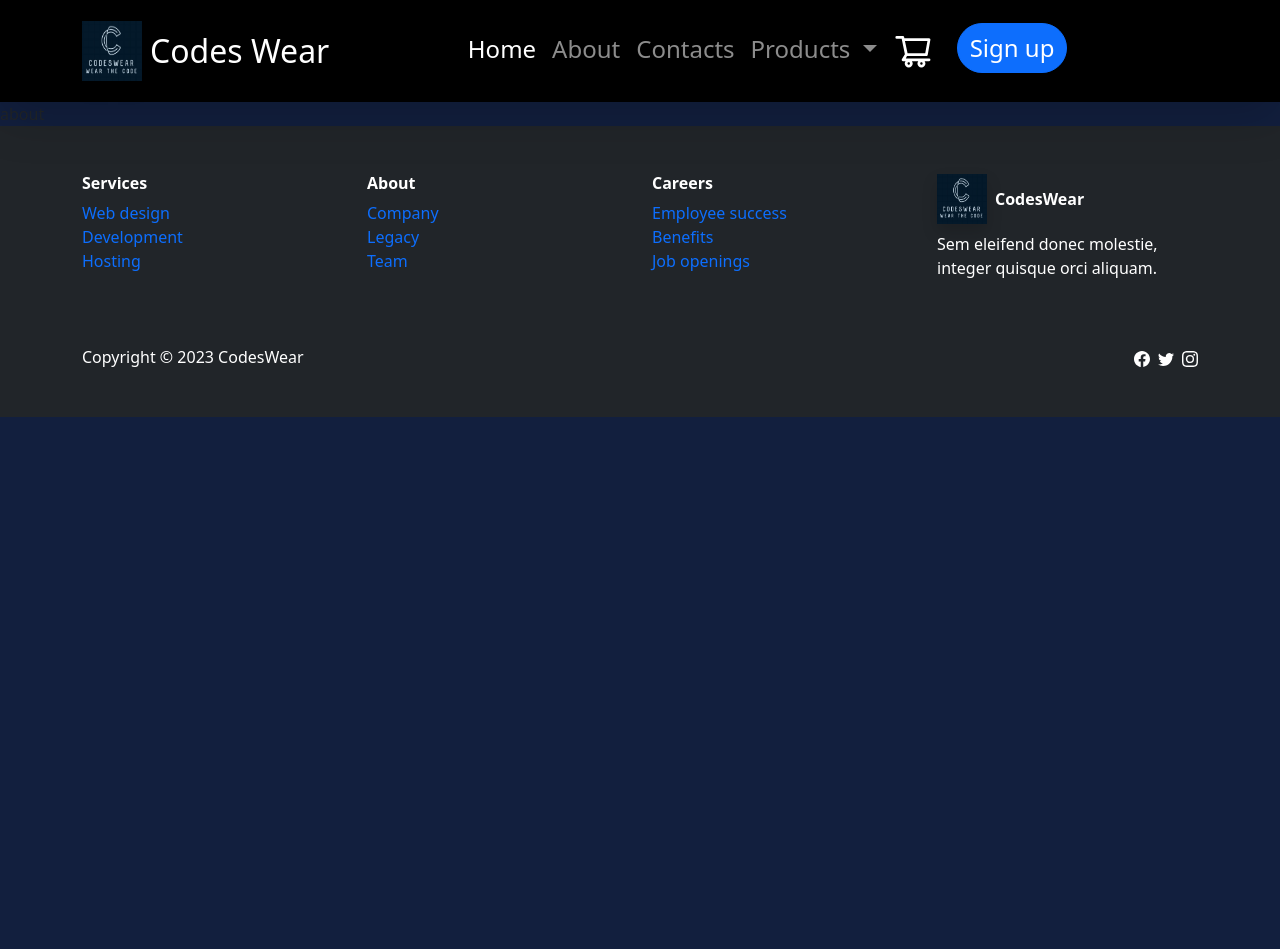
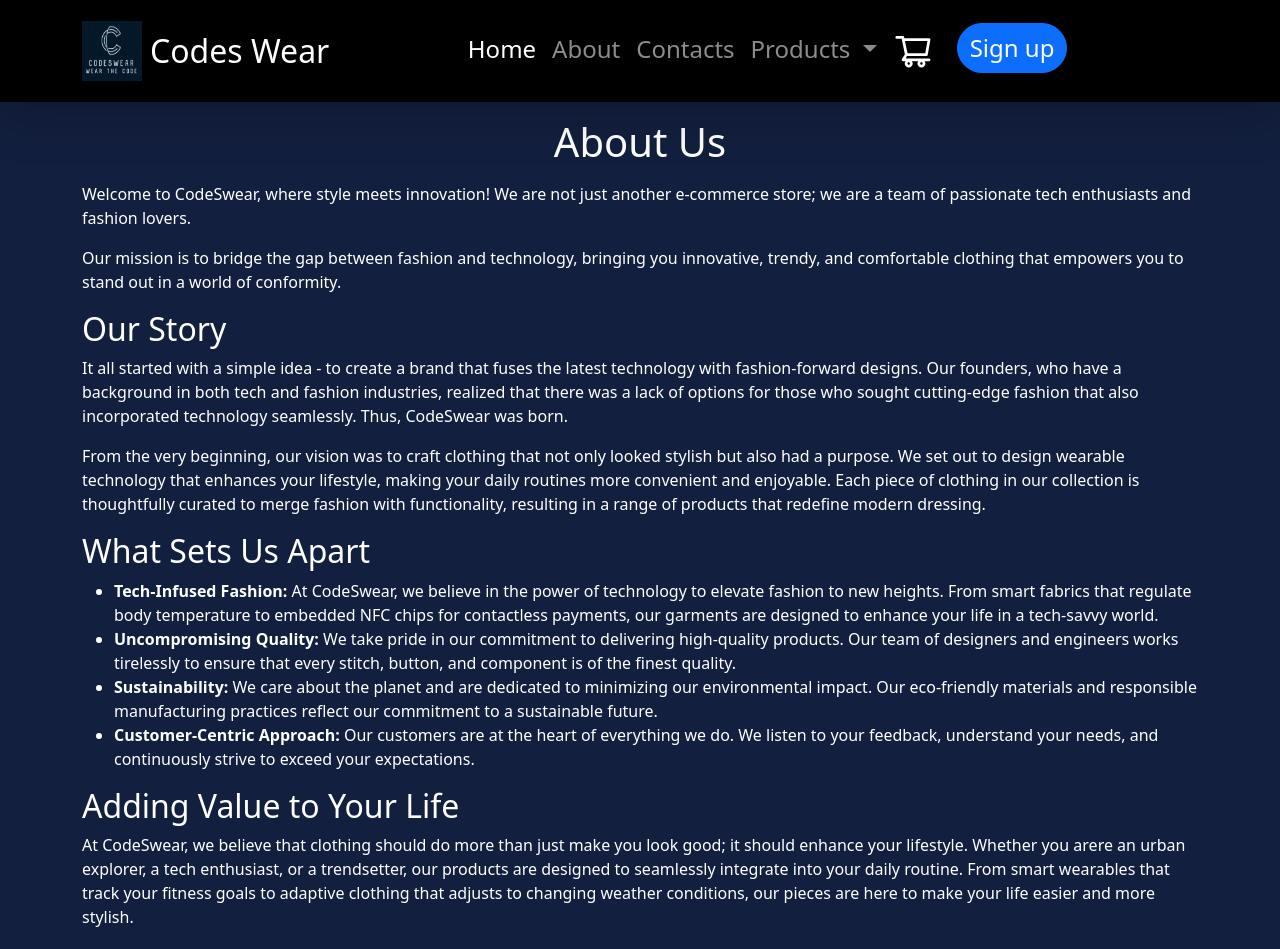
Before and after one commit to BUFONJOKER/CODES-WEAR, a Next.js app: page /about in a window 1280 px wide. Shown: the top 949 px of the page. Before the commit the page ends 800 px from the top, so only its background shows below. Built offline with nearby package versions, Linux system fonts and the light colour scheme.

Commit message:
content added

```diff
--- a/pages/about.js
+++ b/pages/about.js
@@ -1,7 +1,93 @@
-import React from 'react'
+import React from "react";
 
 export default function About() {
   return (
-    <div>about</div>
-  )
+    <div>
+      <main>
+        <section>
+          <div class="container text-white">
+            <h1 className="text-center m-3 fs-1">About Us</h1>
+            <p>
+              Welcome to CodeSwear, where style meets innovation! We are not
+              just another e-commerce store; we are a team of passionate tech
+              enthusiasts and fashion lovers.
+            </p>
+            <p>
+              Our mission is to bridge the gap between fashion and technology,
+              bringing you innovative, trendy, and comfortable clothing that
+              empowers you to stand out in a world of conformity.
+            </p>
+            <h2>Our Story</h2>
+            <p>
+              It all started with a simple idea - to create a brand that fuses
+              the latest technology with fashion-forward designs. Our founders,
+              who have a background in both tech and fashion industries,
+              realized that there was a lack of options for those who sought
+              cutting-edge fashion that also incorporated technology seamlessly.
+              Thus, CodeSwear was born.
+            </p>
+            <p>
+              From the very beginning, our vision was to craft clothing that not
+              only looked stylish but also had a purpose. We set out to design
+              wearable technology that enhances your lifestyle, making your
+              daily routines more convenient and enjoyable. Each piece of
+              clothing in our collection is thoughtfully curated to merge
+              fashion with functionality, resulting in a range of products that
+              redefine modern dressing.
+            </p>
+            <h2>What Sets Us Apart</h2>
+            <ul>
+              <li>
+                <strong>Tech-Infused Fashion:</strong> At CodeSwear, we believe
+                in the power of technology to elevate fashion to new heights.
+                From smart fabrics that regulate body temperature to embedded
+                NFC chips for contactless payments, our garments are designed to
+                enhance your life in a tech-savvy world.
+              </li>
+              <li>
+                <strong>Uncompromising Quality:</strong> We take pride in our
+                commitment to delivering high-quality products. Our team of
+                designers and engineers works tirelessly to ensure that every
+                stitch, button, and component is of the finest quality.
+              </li>
+              <li>
+                <strong>Sustainability:</strong> We care about the planet and
+                are dedicated to minimizing our environmental impact. Our
+                eco-friendly materials and responsible manufacturing practices
+                reflect our commitment to a sustainable future.
+              </li>
+              <li>
+                <strong>Customer-Centric Approach:</strong> Our customers are at
+                the heart of everything we do. We listen to your feedback,
+                understand your needs, and continuously strive to exceed your
+                expectations.
+              </li>
+            </ul>
+            <h2>Adding Value to Your Life</h2>
+            <p>
+              At CodeSwear, we believe that clothing should do more than just
+              make you look good; it should enhance your lifestyle. Whether
+              you arere an urban explorer, a tech enthusiast, or a trendsetter, our
+              products are designed to seamlessly integrate into your daily
+              routine. From smart wearables that track your fitness goals to
+              adaptive clothing that adjusts to changing weather conditions, our
+              pieces are here to make your life easier and more stylish.
+            </p>
+            <p>
+              We take pride in empowering our customers to express their true
+              selves through fashion that not only looks good but also feels
+              good. With CodeSwear, you can be confident that you are making a
+              statement with your clothing while embracing the latest in fashion
+              technology.
+            </p>
+            <p>
+              Join us on this exciting journey as we redefine fashion for the
+              modern era. Thank you for choosing CodeSwear, where style meets
+              innovation!
+            </p>
+          </div>
+        </section>
+      </main>
+    </div>
+  );
 }
```
